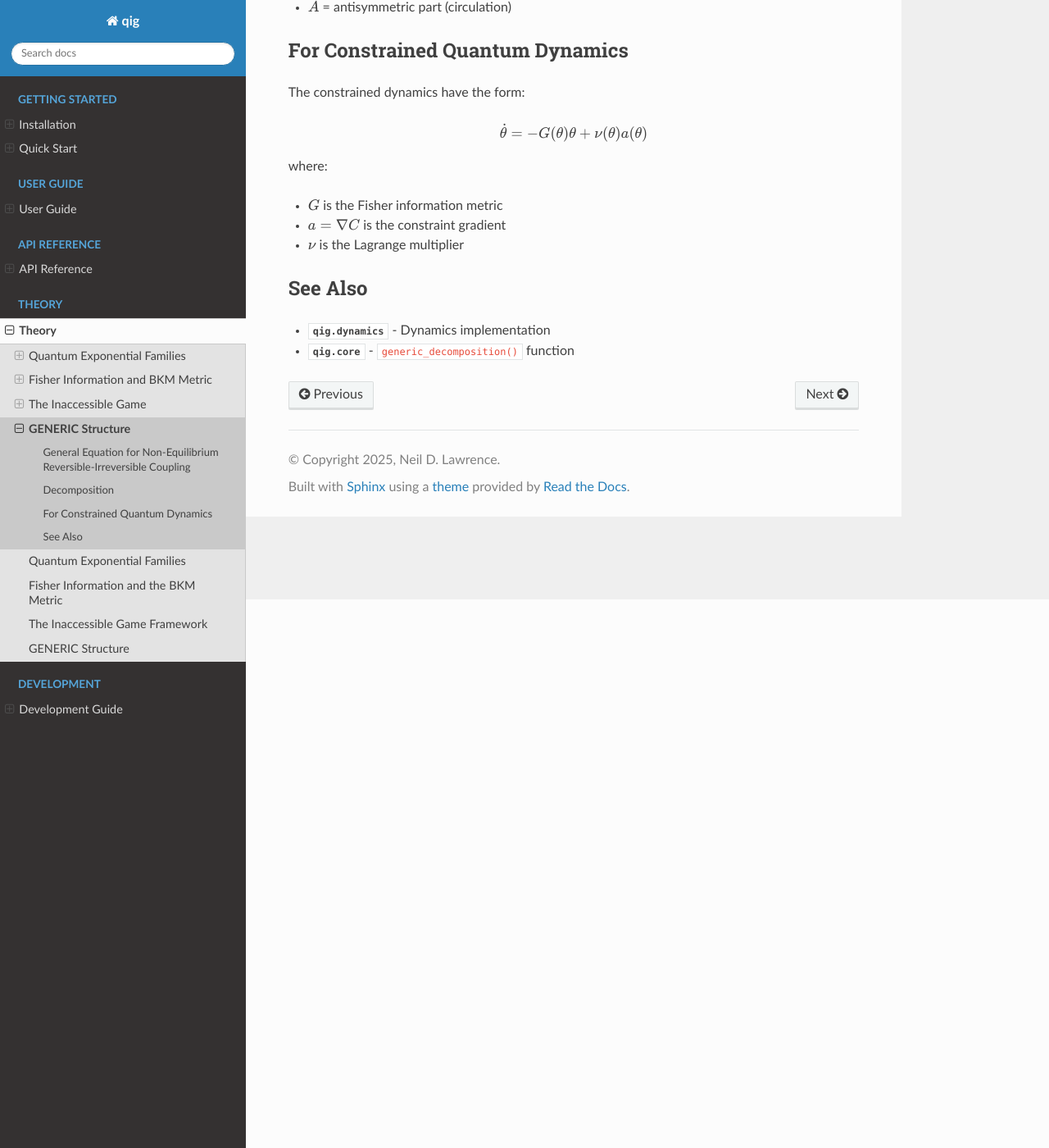
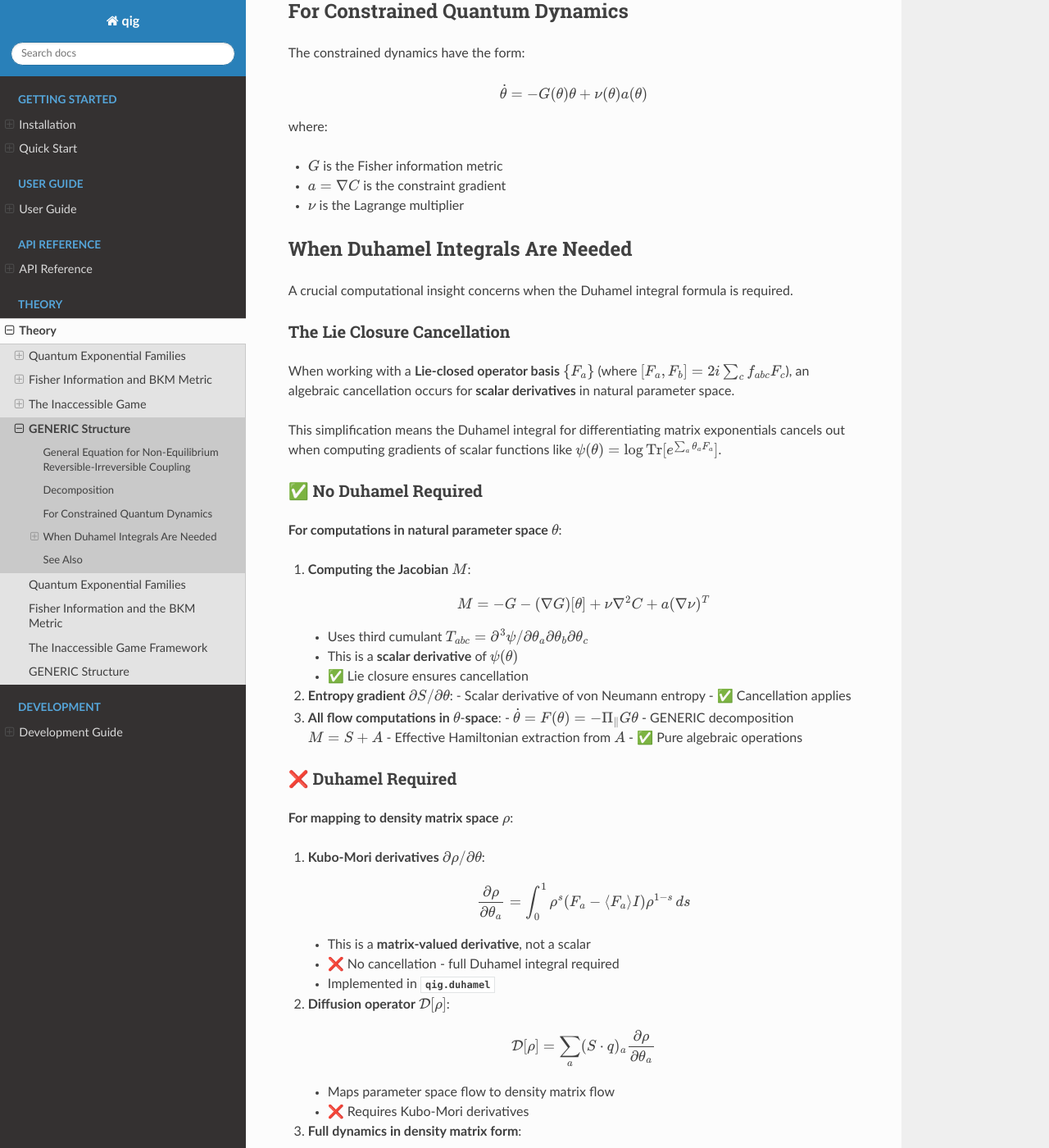
Before and after one commit to lawrennd/qig-code, a Sphinx documentation site: the page built from docs/source/theory/generic_structure.rst, in a window 1280 px wide and 1400 px high, scrolled down 669 px. Shown: the whole window at 82% size. Built offline with Sphinx 7.4.7 and the Read the Docs theme 3.1.0, drawn with Linux system fonts in a browser that asks for light colours; some of the changed text lies outside the part shown.

Commit message:
Document when Duhamel integrals are needed in theory section
- Explains Lie closure cancellation for scalar vs matrix derivatives
- Clarifies parameter space (no Duhamel) vs density matrix space (needs Duhamel)
- Details practical implications for implementation and performance
- Links to relevant modules (qig.duhamel)

```diff
--- a/docs/source/theory/generic_structure.rst
+++ b/docs/source/theory/generic_structure.rst
@@ -26,7 +24,7 @@ where the Jacobian decomposes as:
 with:
 
 * :math:`S` = symmetric part (dissipation)
-* :math:`A` = antisymmetric part (circulation)
+* :math:`A` = antisymmetric part (circulation/Hamiltonian)
 
 For Constrained Quantum Dynamics
 ---------------------------------
@@ -43,6 +41,105 @@ where:
 * :math:`a = \nabla C` is the constraint gradient
 * :math:`\nu` is the Lagrange multiplier
 
+When Duhamel Integrals Are Needed
+----------------------------------
+
+A crucial computational insight concerns when the Duhamel integral formula is required.
+
+The Lie Closure Cancellation
+~~~~~~~~~~~~~~~~~~~~~~~~~~~~~
+
+When working with a **Lie-closed operator basis** :math:`\{F_a\}` (where :math:`[F_a, F_b] = 2i\sum_c f_{abc} F_c`),
+an algebraic cancellation occurs for **scalar derivatives** in natural parameter space.
+
+This simplification means the Duhamel integral for differentiating matrix exponentials
+cancels out when computing gradients of scalar functions like :math:`\psi(\theta) = \log \text{Tr}[e^{\sum_a \theta_a F_a}]`.
+
+✅ No Duhamel Required
+~~~~~~~~~~~~~~~~~~~~~~
+
+**For computations in natural parameter space** :math:`\theta`:
+
+1. **Computing the Jacobian** :math:`M`:
+
+   .. math::
+
+      M = -G - (\nabla G)[\theta] + \nu \nabla^2 C + a(\nabla\nu)^T
+
+   - Uses third cumulant :math:`T_{abc} = \partial^3\psi/\partial\theta_a\partial\theta_b\partial\theta_c`
+   - This is a **scalar derivative** of :math:`\psi(\theta)`
+   - ✅ Lie closure ensures cancellation
+
+2. **Entropy gradient** :math:`\partial S/\partial\theta`:
+   - Scalar derivative of von Neumann entropy
+   - ✅ Cancellation applies
+
+3. **All flow computations in** :math:`\theta`-**space**:
+   - :math:`\dot{\theta} = F(\theta) = -\Pi_\parallel G\theta`
+   - GENERIC decomposition :math:`M = S + A`
+   - Effective Hamiltonian extraction from :math:`A`
+   - ✅ Pure algebraic operations
+
+❌ Duhamel Required
+~~~~~~~~~~~~~~~~~~~
+
+**For mapping to density matrix space** :math:`\rho`:
+
+1. **Kubo-Mori derivatives** :math:`\partial\rho/\partial\theta`:
+
+   .. math::
+
+      \frac{\partial\rho}{\partial\theta_a} = \int_0^1 \rho^s (F_a - \langle F_a \rangle I) \rho^{1-s} \, ds
+
+   - This is a **matrix-valued derivative**, not a scalar
+   - ❌ No cancellation - full Duhamel integral required
+   - Implemented in :mod:`qig.duhamel`
+
+2. **Diffusion operator** :math:`\mathcal{D}[\rho]`:
+
+   .. math::
+
+      \mathcal{D}[\rho] = \sum_a (S \cdot q)_a \frac{\partial\rho}{\partial\theta_a}
+
+   - Maps parameter space flow to density matrix flow
+   - ❌ Requires Kubo-Mori derivatives
+
+3. **Full dynamics in density matrix form**:
+
+   .. math::
+
+      \dot{\rho} = -i[H_{\text{eff}}, \rho] + \mathcal{D}[\rho]
+
+   - Master equation representation
+   - ❌ Requires :math:`\mathcal{D}[\rho]` which needs Duhamel
+
+Practical Implications
+~~~~~~~~~~~~~~~~~~~~~~
+
+**The quantum inaccessible game is played entirely in natural parameter space** :math:`\theta`.
+
+Therefore:
+
+* **Core game dynamics** (NO Duhamel needed):
+
+  - Flow computation: :math:`\dot{\theta} = -\Pi_\parallel G\theta`
+  - GENERIC decomposition: :math:`M = S + A`
+  - Effective Hamiltonian extraction: :math:`\eta` from :math:`A`
+  - Constraint enforcement
+  - Endpoint detection
+
+* **Duhamel only required for**:
+
+  - Visualizing :math:`\rho(t)` (density matrix evolution)
+  - Computing :math:`\mathcal{D}[\rho]` for comparison with master equations
+  - Connecting to standard quantum optics formulations
+  - Physical interpretation in density matrix language
+
+**Implementation consequence**: Structure constant computation, GENERIC decomposition,
+and Hamiltonian extraction work purely in parameter space and benefit from the
+Lie closure simplification. Only diffusion operator construction requires the
+more expensive Duhamel integral computation from :mod:`qig.duhamel`.
+
 See Also
 --------
 
```
Also changed, not shown: other parts of docs/source/theory/generic_structure.rst (+0 -2 lines).
